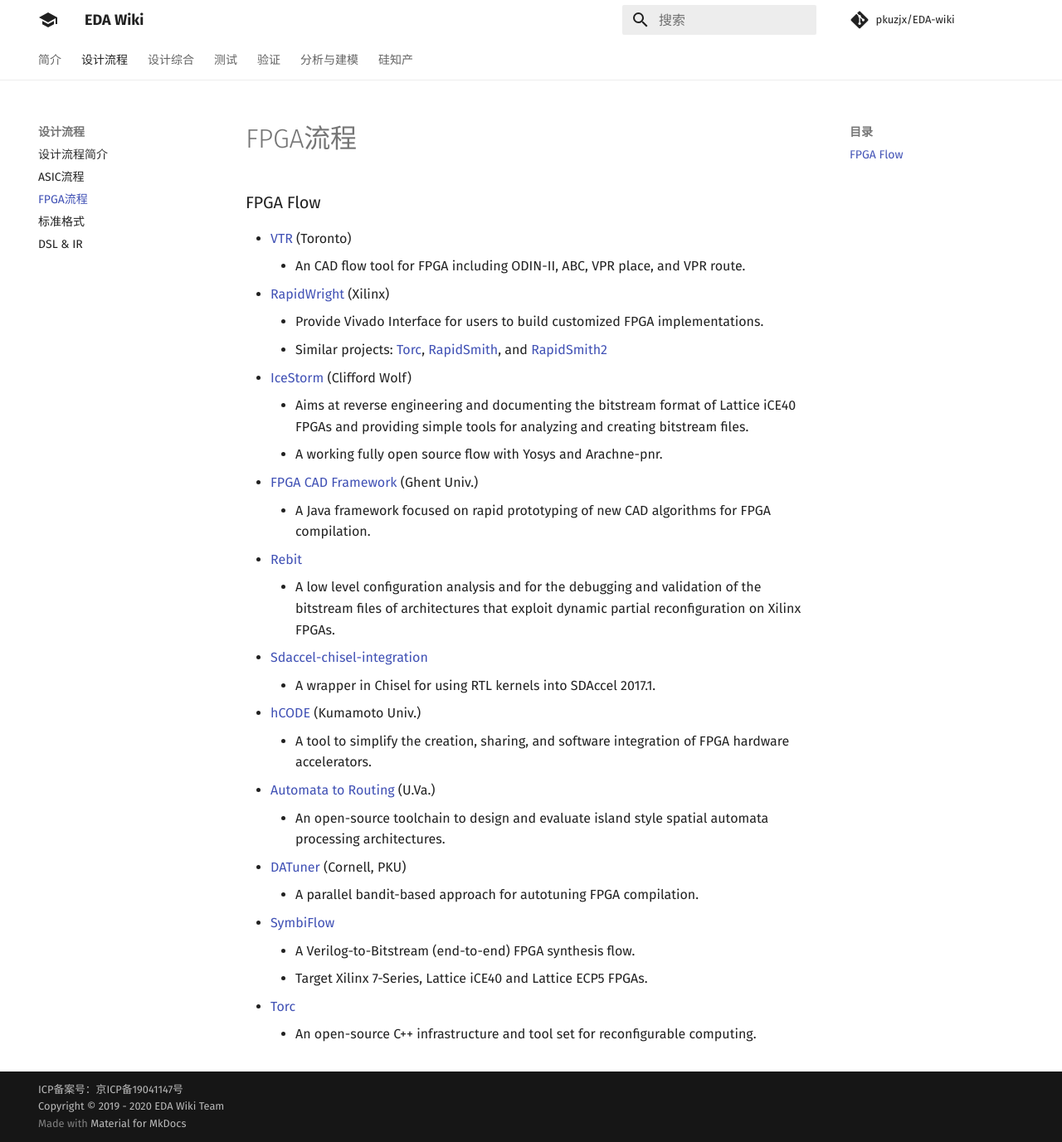
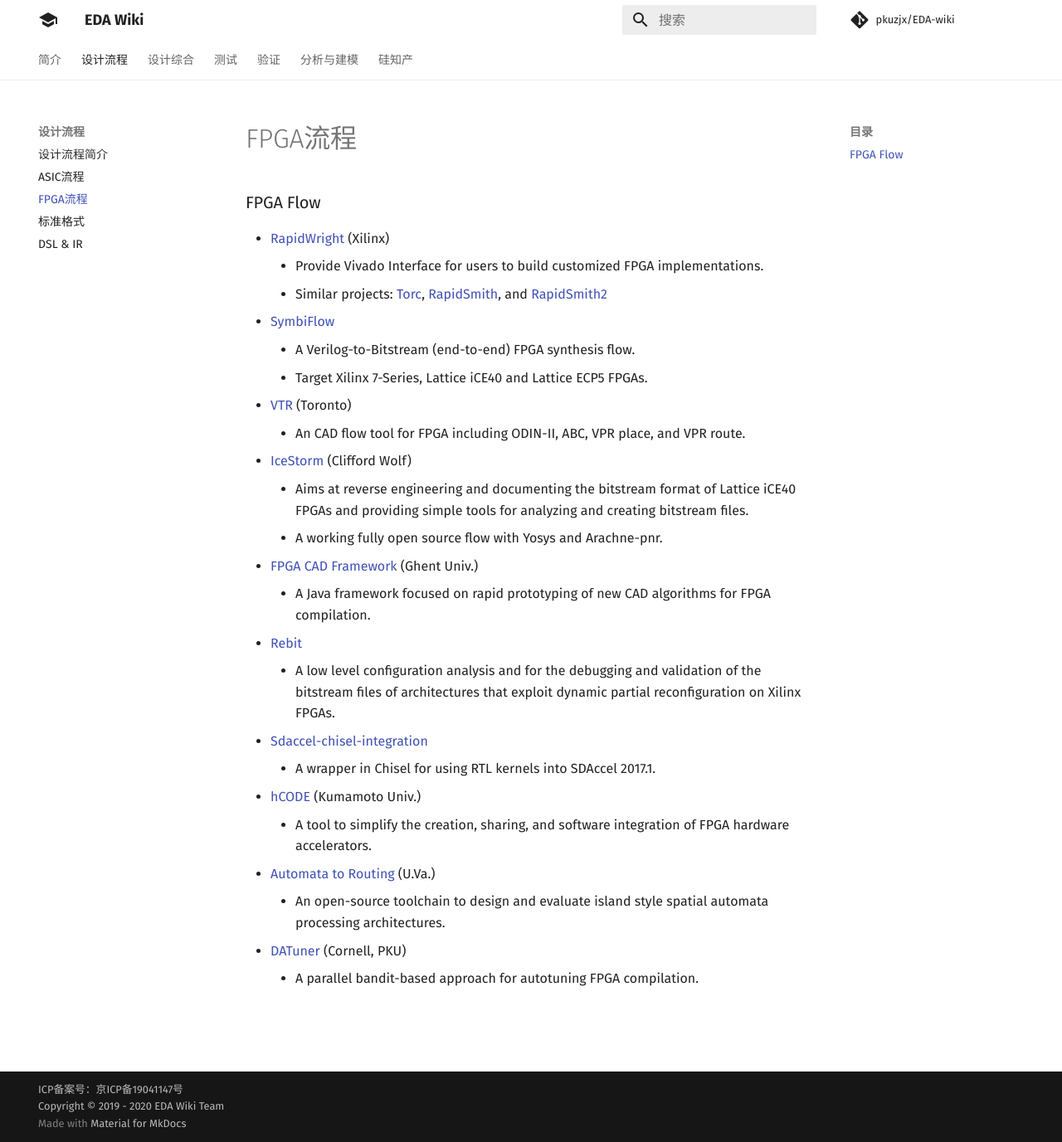
Before and after one commit to daitoto/EDA-wiki, an MkDocs documentation site: the page built from docs/flow/fpga.md, in a window 1280 px wide and 1377 px high. Shown: the whole window at 83% size. Built offline with MkDocs 1.6.1 and Material for MkDocs 9.7.7, drawn with Linux system fonts in a browser that asks for light colours; comment, search, counter and statistics services are not loaded.

Commit message:
Update fpga.md

```diff
--- a/docs/flow/fpga.md
+++ b/docs/flow/fpga.md
@@ -19,8 +22,3 @@
    - An open-source toolchain to design and evaluate island style spatial automata processing architectures.
  - [DATuner](https://github.com/cornell-zhang/datuner) (Cornell, PKU)
    - A parallel bandit-based approach for autotuning FPGA compilation.
- - [SymbiFlow](https://symbiflow.github.io/)
-   - A Verilog-to-Bitstream (end-to-end) FPGA synthesis flow.
-   - Target Xilinx 7-Series, Lattice iCE40 and Lattice ECP5 FPGAs.
- - [Torc](http://torc-isi.sourceforge.net/documentation.php)
-   - An open-source C++ infrastructure and tool set for reconfigurable computing.
```
Also changed, not shown: other parts of docs/flow/fpga.md (+5 -2 lines).
